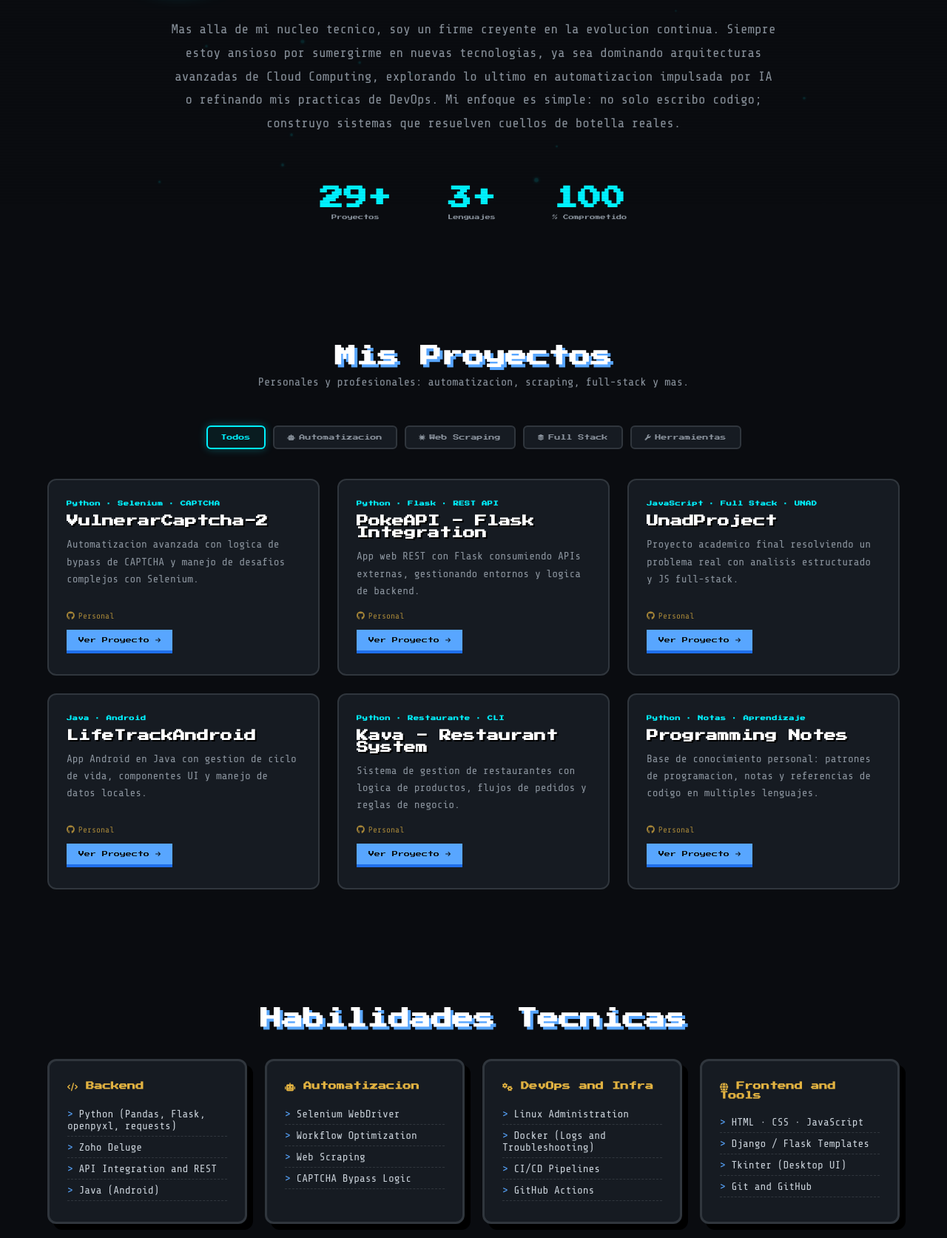
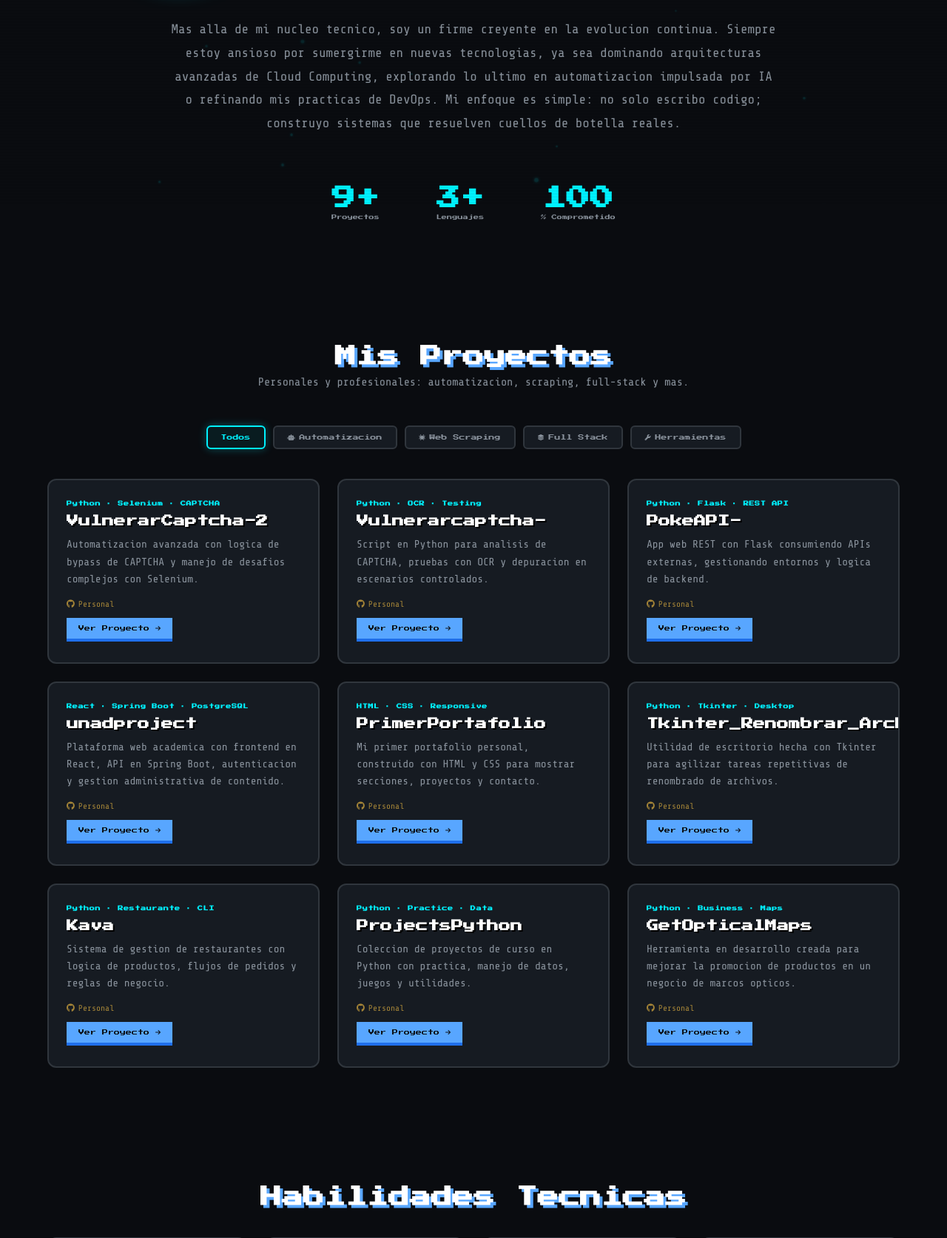
Before and after one commit to KeviinYepes/PortafolioRetro, a Django app: page / in a window 1280 px wide. Shown: the part 525-2198 px from the top of the page at 74% size. Run offline with Django 5.2, Linux system fonts and the light colour scheme.

Commit message:
Update URLS

```diff
--- a/portfolio/templates/portafolio/main.html
+++ b/portfolio/templates/portafolio/main.html
@@ -82,7 +82,7 @@
 
             <div class="num-stats">
                 <div class="num-stat">
-                    <span class="num" data-target="29">0</span>
+                    <span class="num" data-target="9">0</span>
                     <span class="num-label lang-text" data-en="Projects" data-es="Proyectos">Proyectos</span>
                 </div>
                 <div class="num-stat">
@@ -110,7 +110,7 @@
 
             <div class="projects-grid">
 
-                <div class="project-card" data-category="automation">
+                <div class="project-card" data-category="automation scraping">
                     <div class="card-inner">
                         <div class="card-tag">Python · Selenium · CAPTCHA</div>
                         <h2>VulnerarCaptcha-2</h2>
@@ -120,11 +120,21 @@
                     </div>
                 </div>
 
+                <div class="project-card" data-category="automation scraping">
+                    <div class="card-inner">
+                        <div class="card-tag">Python &middot; OCR &middot; Testing</div>
+                        <h2>Vulnerarcaptcha-</h2>
+                        <p class="lang-text" data-en="Python script for CAPTCHA analysis, OCR testing and debugging in controlled scenarios." data-es="Script en Python para analisis de CAPTCHA, pruebas con OCR y depuracion en escenarios controlados.">Script en Python para analisis de CAPTCHA, pruebas con OCR y depuracion en escenarios controlados.</p>
+                        <div class="card-org"><i class="fa-brands fa-github"></i> Personal</div>
+                        <a href="https://github.com/KeviinYepes/Vulnerarcaptcha-" target="_blank" rel="noreferrer" class="card-btn lang-text" data-en="View Project" data-es="Ver Proyecto">Ver Proyecto <i class="fa-solid fa-arrow-right"></i></a>
+                    </div>
+                </div>
+
 
                 <div class="project-card" data-category="fullstack">
                     <div class="card-inner">
                         <div class="card-tag">Python · Flask · REST API</div>
-                        <h2>PokeAPI - Flask Integration</h2>
+                        <h2>PokeAPI-</h2>
                         <p class="lang-text" data-en="REST web app with Flask consuming external APIs, managing environments and backend logic." data-es="App web REST con Flask consumiendo APIs externas, gestionando entornos y logica de backend.">App web REST con Flask consumiendo APIs externas, gestionando entornos y logica de backend.</p>
                         <div class="card-org"><i class="fa-brands fa-github"></i> Personal</div>
                         <a href="https://github.com/KeviinYepes/PokeAPI-" target="_blank" rel="noreferrer" class="card-btn lang-text" data-en="View Project" data-es="Ver Proyecto">Ver Proyecto <i class="fa-solid fa-arrow-right"></i></a>
@@ -133,28 +143,38 @@
 
                 <div class="project-card" data-category="fullstack">
                     <div class="card-inner">
-                        <div class="card-tag">JavaScript · Full Stack · UNAD</div>
-                        <h2>UnadProject</h2>
-                        <p class="lang-text" data-en="Academic final project solving a real problem with structured analysis and full-stack JS." data-es="Proyecto academico final resolviendo un problema real con analisis estructurado y JS full-stack.">Proyecto academico final resolviendo un problema real con analisis estructurado y JS full-stack.</p>
+                        <div class="card-tag">React &middot; Spring Boot &middot; PostgreSQL</div>
+                        <h2>unadproject</h2>
+                        <p class="lang-text" data-en="Academic web platform with React frontend, Spring Boot API, authentication and admin content management." data-es="Plataforma web academica con frontend en React, API en Spring Boot, autenticacion y gestion administrativa de contenido.">Plataforma web academica con frontend en React, API en Spring Boot, autenticacion y gestion administrativa de contenido.</p>
                         <div class="card-org"><i class="fa-brands fa-github"></i> Personal</div>
                         <a href="https://github.com/KeviinYepes/unadproject" target="_blank" rel="noreferrer" class="card-btn lang-text" data-en="View Project" data-es="Ver Proyecto">Ver Proyecto <i class="fa-solid fa-arrow-right"></i></a>
                     </div>
                 </div>
 
-                <div class="project-card" data-category="fullstack">
+                <div class="project-card" data-category="tools">
                     <div class="card-inner">
-                        <div class="card-tag">Java · Android</div>
-                        <h2>LifeTrackAndroid</h2>
-                        <p class="lang-text" data-en="Android app in Java with lifecycle management, UI components and local data handling." data-es="App Android en Java con gestion de ciclo de vida, componentes UI y manejo de datos locales.">App Android en Java con gestion de ciclo de vida, componentes UI y manejo de datos locales.</p>
+                        <div class="card-tag">HTML &middot; CSS &middot; Responsive</div>
+                        <h2>PrimerPortafolio</h2>
+                        <p class="lang-text" data-en="My first personal portfolio, built with HTML and CSS to showcase sections, projects and contact details." data-es="Mi primer portafolio personal, construido con HTML y CSS para mostrar secciones, proyectos y contacto.">Mi primer portafolio personal, construido con HTML y CSS para mostrar secciones, proyectos y contacto.</p>
                         <div class="card-org"><i class="fa-brands fa-github"></i> Personal</div>
-                        <a href="https://github.com/KeviinYepes/LifeTrackAndroid" target="_blank" rel="noreferrer" class="card-btn lang-text" data-en="View Project" data-es="Ver Proyecto">Ver Proyecto <i class="fa-solid fa-arrow-right"></i></a>
+                        <a href="https://github.com/KeviinYepes/PrimerPortafolio" target="_blank" rel="noreferrer" class="card-btn lang-text" data-en="View Project" data-es="Ver Proyecto">Ver Proyecto <i class="fa-solid fa-arrow-right"></i></a>
+                    </div>
+                </div>
+
+                <div class="project-card" data-category="automation tools">
+                    <div class="card-inner">
+                        <div class="card-tag">Python &middot; Tkinter &middot; Desktop</div>
+                        <h2>Tkinter_Renombrar_Archivos</h2>
+                        <p class="lang-text" data-en="Desktop utility made with Tkinter to speed up repetitive file renaming tasks." data-es="Utilidad de escritorio hecha con Tkinter para agilizar tareas repetitivas de renombrado de archivos.">Utilidad de escritorio hecha con Tkinter para agilizar tareas repetitivas de renombrado de archivos.</p>
+                        <div class="card-org"><i class="fa-brands fa-github"></i> Personal</div>
+                        <a href="https://github.com/KeviinYepes/Tkinter_Renombrar_Archivos" target="_blank" rel="noreferrer" class="card-btn lang-text" data-en="View Project" data-es="Ver Proyecto">Ver Proyecto <i class="fa-solid fa-arrow-right"></i></a>
                     </div>
                 </div>
 
                 <div class="project-card" data-category="fullstack">
                     <div class="card-inner">
                         <div class="card-tag">Python · Restaurante · CLI</div>
-                        <h2>Kava - Restaurant System</h2>
+                        <h2>Kava</h2>
                         <p class="lang-text" data-en="Restaurant management system handling product logic, ordering flows and business rules." data-es="Sistema de gestion de restaurantes con logica de productos, flujos de pedidos y reglas de negocio.">Sistema de gestion de restaurantes con logica de productos, flujos de pedidos y reglas de negocio.</p>
                         <div class="card-org"><i class="fa-brands fa-github"></i> Personal</div>
                         <a href="https://github.com/KeviinYepes/Kava" target="_blank" rel="noreferrer" class="card-btn lang-text" data-en="View Project" data-es="Ver Proyecto">Ver Proyecto <i class="fa-solid fa-arrow-right"></i></a>
@@ -163,11 +183,21 @@
 
                 <div class="project-card" data-category="tools">
                     <div class="card-inner">
-                        <div class="card-tag">Python · Notas · Aprendizaje</div>
-                        <h2>Programming Notes</h2>
-                        <p class="lang-text" data-en="Personal knowledge base: programming patterns, notes and code references across multiple languages." data-es="Base de conocimiento personal: patrones de programacion, notas y referencias de codigo en multiples lenguajes.">Base de conocimiento personal: patrones de programacion, notas y referencias de codigo en multiples lenguajes.</p>
+                        <div class="card-tag">Python &middot; Practice &middot; Data</div>
+                        <h2>ProjectsPython</h2>
+                        <p class="lang-text" data-en="Collection of Python course projects covering practice, data handling, games and utilities." data-es="Coleccion de proyectos de curso en Python con practica, manejo de datos, juegos y utilidades.">Coleccion de proyectos de curso en Python con practica, manejo de datos, juegos y utilidades.</p>
                         <div class="card-org"><i class="fa-brands fa-github"></i> Personal</div>
-                        <a href="https://github.com/KeviinYepes/programming-notes" target="_blank" rel="noreferrer" class="card-btn lang-text" data-en="View Project" data-es="Ver Proyecto">Ver Proyecto <i class="fa-solid fa-arrow-right"></i></a>
+                        <a href="https://github.com/KeviinYepes/ProjectsPython" target="_blank" rel="noreferrer" class="card-btn lang-text" data-en="View Project" data-es="Ver Proyecto">Ver Proyecto <i class="fa-solid fa-arrow-right"></i></a>
+                    </div>
+                </div>
+
+                <div class="project-card" data-category="tools automation">
+                    <div class="card-inner">
+                        <div class="card-tag">Python &middot; Business &middot; Maps</div>
+                        <h2>GetOpticalMaps</h2>
+                        <p class="lang-text" data-en="Work-in-progress tool created to improve product promotion for an optical frames business." data-es="Herramienta en desarrollo creada para mejorar la promocion de productos en un negocio de marcos opticos.">Herramienta en desarrollo creada para mejorar la promocion de productos en un negocio de marcos opticos.</p>
+                        <div class="card-org"><i class="fa-brands fa-github"></i> Personal</div>
+                        <a href="https://github.com/KeviinYepes/GetOpticalMaps" target="_blank" rel="noreferrer" class="card-btn lang-text" data-en="View Project" data-es="Ver Proyecto">Ver Proyecto <i class="fa-solid fa-arrow-right"></i></a>
                     </div>
                 </div>
             </div>
```
